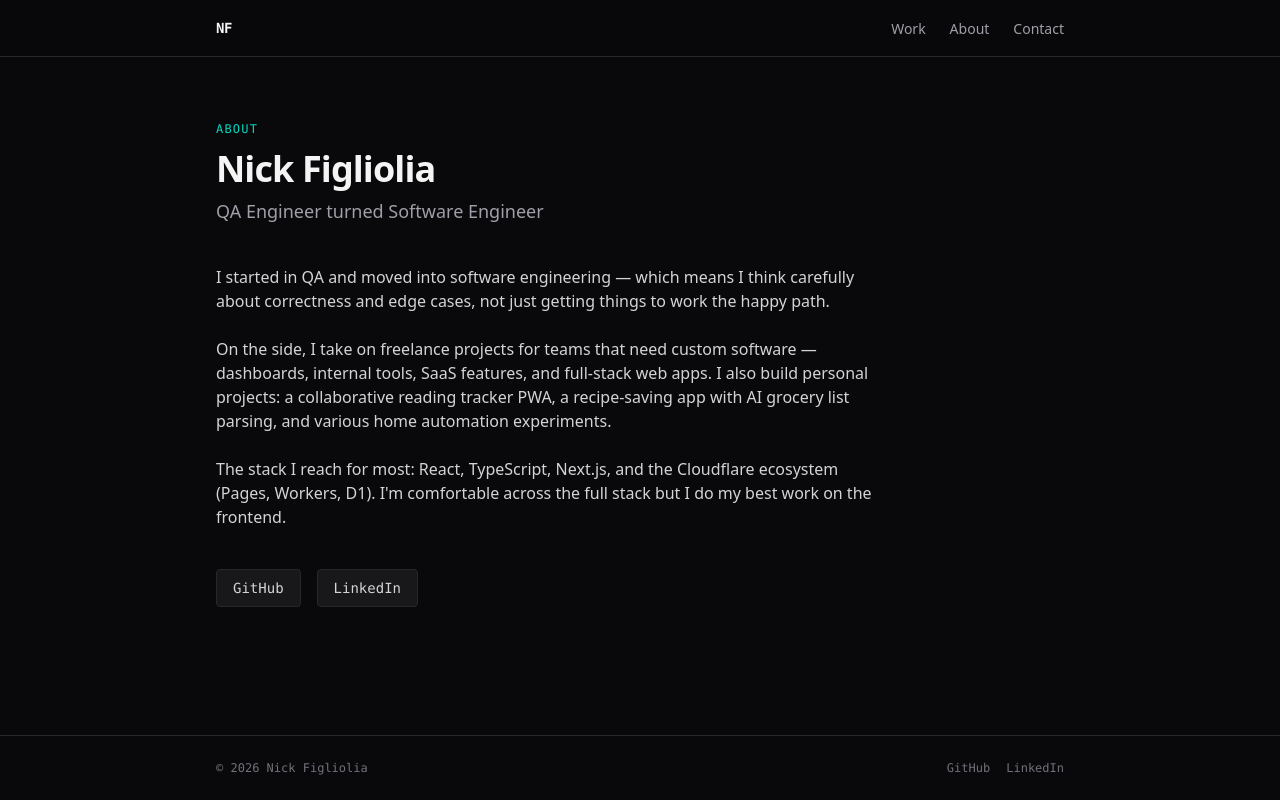
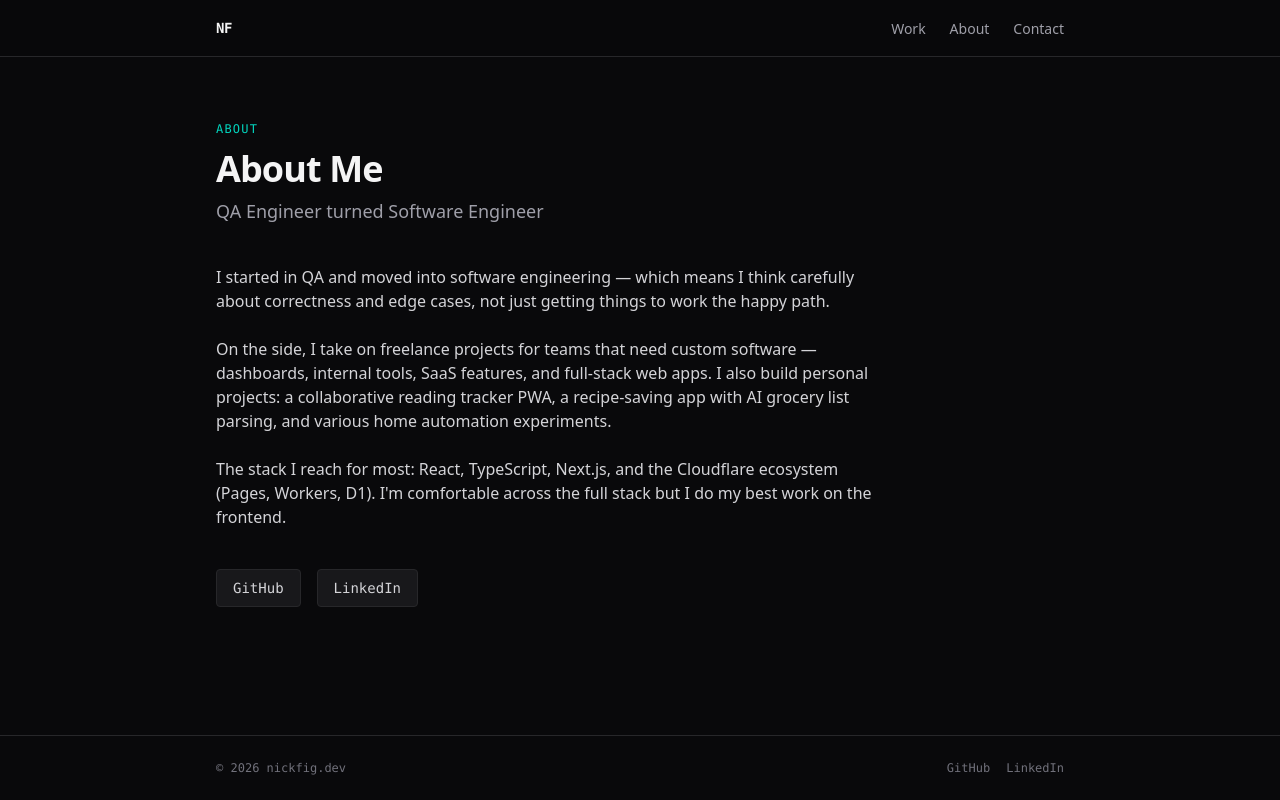
Before and after one commit to njf2125/freelance-site, a Next.js app: page /about in a window 1280 px wide. Built offline with nearby package versions, Linux system fonts and the light colour scheme.

Commit message:
content: remove full name, replace with nickfig.dev

```diff
--- a/src/app/about/page.tsx
+++ b/src/app/about/page.tsx
@@ -1,7 +1,7 @@
 import type { Metadata } from "next";
 
 export const metadata: Metadata = {
-  title: "About — Nick Figliolia",
+  title: "About — nickfig.dev",
 };
 
 export default function About() {
@@ -11,7 +11,7 @@ export default function About() {
         About
       </p>
       <h1 className="text-4xl font-bold tracking-tight text-zinc-100">
-        Nick Figliolia
+        About Me
       </h1>
       <p className="mt-2 text-lg text-zinc-400">
         QA Engineer turned Software Engineer
--- a/src/app/layout.tsx
+++ b/src/app/layout.tsx
@@ -6,7 +6,7 @@ import Nav from "@/components/Nav";
 import Footer from "@/components/Footer";
 
 export const metadata: Metadata = {
-  title: "Nick Figliolia — Freelance Frontend Engineer",
+  title: "nickfig.dev — Freelance Frontend Engineer",
   description:
     "I build custom web apps and dashboards for teams that have outgrown their off-the-shelf tools.",
 };
--- a/src/app/work/[slug]/page.tsx
+++ b/src/app/work/[slug]/page.tsx
@@ -18,7 +18,7 @@ export async function generateMetadata({
   const { slug } = await params;
   try {
     const { frontmatter } = getCaseStudy(slug);
-    return { title: `${frontmatter.title} — Nick Figliolia` };
+    return { title: `${frontmatter.title} — nickfig.dev` };
   } catch {
     return { title: "Not Found" };
   }
--- a/src/app/work/page.tsx
+++ b/src/app/work/page.tsx
@@ -4,7 +4,7 @@ import { getAllCaseStudies } from "@/lib/mdx";
 import { CaseStudy } from "@/lib/types";
 
 export const metadata: Metadata = {
-  title: "Work — Nick Figliolia",
+  title: "Work — nickfig.dev",
 };
 
 export default function WorkIndex() {
--- a/src/components/Footer.tsx
+++ b/src/components/Footer.tsx
@@ -3,7 +3,7 @@ export default function Footer() {
     <footer className="border-t border-zinc-800 bg-zinc-950">
       <div className="mx-auto flex max-w-4xl items-center justify-between px-6 py-6">
         <p className="font-mono text-xs text-zinc-500">
-          © {new Date().getFullYear()} Nick Figliolia
+          © {new Date().getFullYear()} nickfig.dev
         </p>
         <div className="flex items-center gap-4">
           <a
```
